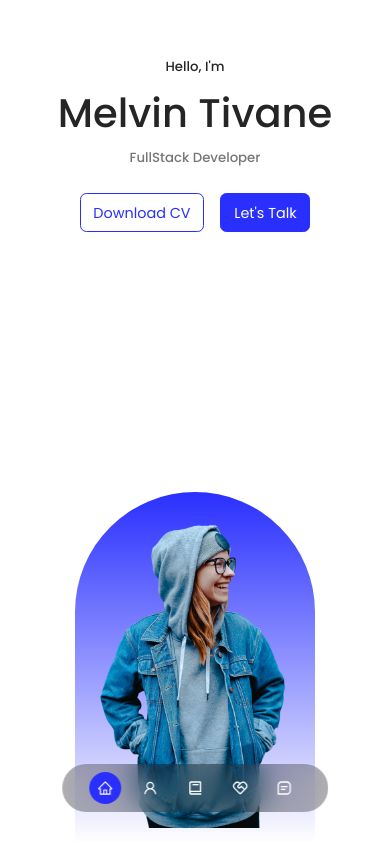
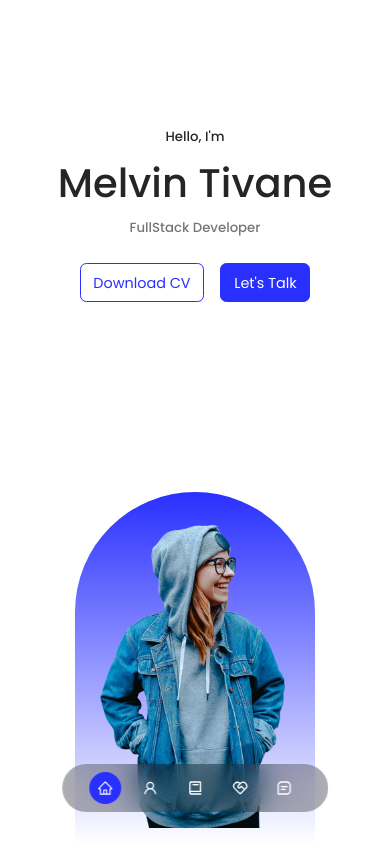
Before and after one commit to melvintivane/portfolio-website, a React (Vite) app: page / in a window 390 px wide. Shown: the top 844 px of the page. Built offline with nearby package versions, Linux system fonts and the light colour scheme.

Commit message:
Update header.css

```diff
--- a/src/components/header/header.css
+++ b/src/components/header/header.css
@@ -73,11 +73,18 @@ header {
 
 /*================== MEDIA QUERIES (SMALL DEVICES) ==================*/
 @media screen and (max-width: 600px) {
-    .header {
-      height: 100vh;
+  .header__container {
+    padding-top: 70px;
   }
 
-    .header__socials, .scroll__down {
+  .header__socials,
+  .scroll__down {
     display: none;
   }
 }
+
+@media screen and (max-width: 375px) {
+  .header__container {
+    padding-top: 10px;
+  }
+}
```
Lines whose indentation alone changed are shown as unchanged.
